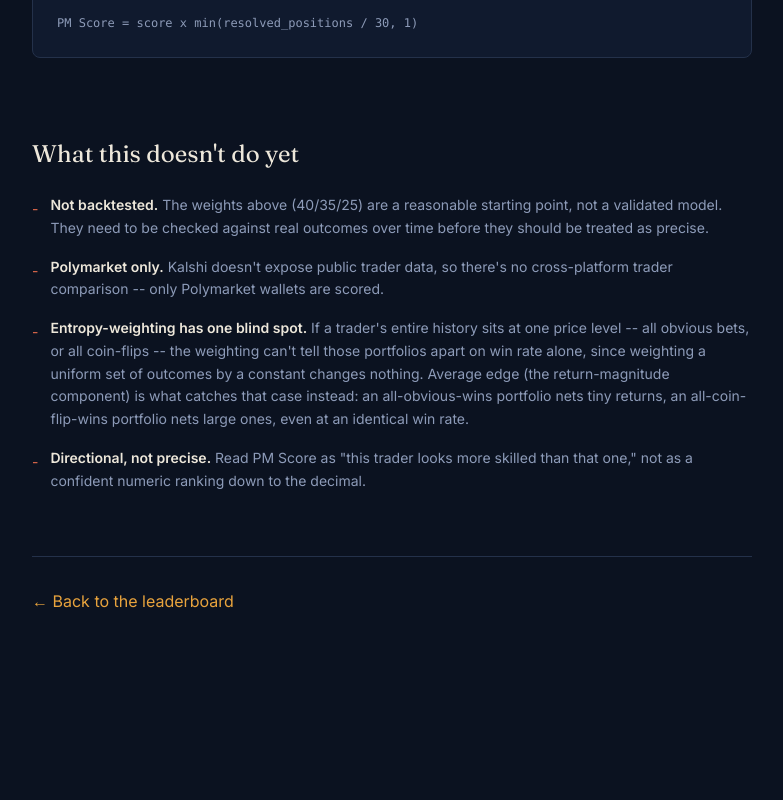
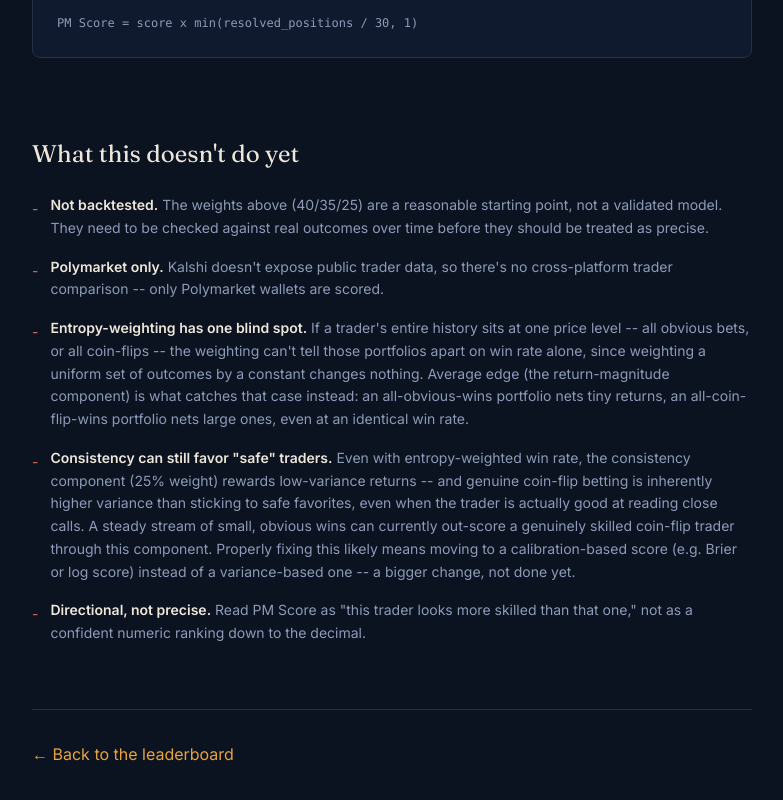
Before and after one commit to SirtioCC/Sirtio, a Next.js app in the folder predictwatch/site/: page /methodology in a window 1280 px wide. Shown: the part 1849-2649 px from the top of the page, without its empty margins (248-1031 px from the left). Before the commit the page ends 2542 px from the top, so only its background shows below. Built offline with nearby package versions, Linux system fonts and the light colour scheme.

Commit message:
Add full Next.js site, entropy-weighted PM Score, PNL column, methodology page

```diff
--- a/predictwatch/site/app/leaderboard/page.tsx
+++ b/predictwatch/site/app/leaderboard/page.tsx
@@ -9,6 +9,15 @@
   if (v >= 1_000_000) return `$${(v / 1_000_000).toFixed(1)}M`;
   if (v >= 1_000) return `$${(v / 1_000).toFixed(0)}K`;
   return `$${v.toFixed(0)}`;
+}
+
+function formatPnl(v: number | null) {
+  if (v === null) return "--";
+  const sign = v >= 0 ? "+" : "-";
+  const abs = Math.abs(v);
+  if (abs >= 1_000_000) return `${sign}$${(abs / 1_000_000).toFixed(1)}M`;
+  if (abs >= 1_000) return `${sign}$${(abs / 1_000).toFixed(0)}K`;
+  return `${sign}$${abs.toFixed(0)}`;
 }
 
 export default async function LeaderboardPage() {
@@ -42,20 +51,21 @@
           </p>
         ) : (
           <div>
-            <div className="grid grid-cols-[40px_1fr_100px_100px_100px] gap-6 pb-3 border-b border-hairline text-xs uppercase tracking-wide text-muted">
+            <div className="grid grid-cols-[40px_1fr_100px_100px_100px_100px] gap-6 pb-3 border-b border-hairline text-xs uppercase tracking-wide text-muted">
               <span>#</span>
               <span>Trader</span>
               <span className="text-right">PM Score</span>
               <span className="text-right">Win rate</span>
               <span className="text-right">Volume</span>
+              <span className="text-right">PNL</span>
             </div>
-            {traders.map((t) => (
+            {traders.map((t, i) => (
               <div
                 key={t.wallet}
-                className="grid grid-cols-[40px_1fr_100px_100px_100px] items-center gap-6 py-4 border-b border-hairline"
+                className="grid grid-cols-[40px_1fr_100px_100px_100px_100px] items-center gap-6 py-4 border-b border-hairline"
               >
                 <span className="font-mono text-muted text-sm">
-                  {String(t.rank).padStart(2, "0")}
+                  {String(i + 1).padStart(2, "0")}
                 </span>
                 <div>
 
@@ -82,6 +92,9 @@
                 <span className="font-mono text-sm text-muted text-right">
                   {formatVolume(t.volume)}
                 </span>
+                <span className={`font-mono text-sm text-right ${(t.pnl ?? 0) >= 0 ? "text-signal-yes" : "text-signal-no"}`}>
+                  {formatPnl(t.pnl)}
+                </span>
               </div>
             ))}
           </div>
--- a/predictwatch/site/app/methodology/page.tsx
+++ b/predictwatch/site/app/methodology/page.tsx
@@ -176,6 +176,25 @@
           <li className="flex gap-3">
             <span className="text-signal-no mt-1">-</span>
             <span>
+              <strong className="text-parchment">
+                Consistency can still favor "safe" traders.
+              </strong>{" "}
+              Even with entropy-weighted win rate, the consistency
+              component (25% weight) rewards low-variance returns --
+              and genuine coin-flip betting is inherently higher
+              variance than sticking to safe favorites, even when the
+              trader is actually good at reading close calls. A steady
+              stream of small, obvious wins can currently out-score a
+              genuinely skilled coin-flip trader through this
+              component. Properly fixing this likely means moving to
+              a calibration-based score (e.g. Brier or log score)
+              instead of a variance-based one -- a bigger change, not
+              done yet.
+            </span>
+          </li>
+          <li className="flex gap-3">
+            <span className="text-signal-no mt-1">-</span>
+            <span>
               <strong className="text-parchment">Directional, not precise.</strong>{" "}
               Read PM Score as "this trader looks more skilled than that
               one," not as a confident numeric ranking down to the
--- a/predictwatch/site/app/page.tsx
+++ b/predictwatch/site/app/page.tsx
@@ -24,7 +24,7 @@
 
       <section className="max-w-6xl mx-auto px-6 pt-20 pb-16">
         <p className="font-mono text-xs uppercase tracking-widest text-accent mb-6">
-          Kalshi · Polymarket
+          Kalshi Â· Polymarket
         </p>
         <h1 className="font-[family-name:var(--font-display)] text-5xl md:text-6xl leading-[1.05] max-w-3xl text-parchment">
           Is this trader{" "}
@@ -33,7 +33,7 @@
         </h1>
         <p className="mt-6 text-lg text-muted max-w-xl">
           Every prediction-market leaderboard ranks by raw dollars. We rank by
-          skill — win rate, consistency, and edge, weighted by how much
+          skill â€” win rate, consistency, and edge, weighted by how much
           history actually backs it up.
         </p>
         <div className="mt-10 flex gap-4">
@@ -81,7 +81,7 @@
             Most active markets
           </h2>
           <Link href="/markets" className="text-sm text-accent hover:underline">
-            View all →
+            View all â†’
           </Link>
         </div>
         <div className="space-y-1">
@@ -93,7 +93,7 @@
               <div>
                 <p className="text-parchment">{m.title}</p>
                 <p className="text-xs text-muted mt-1 uppercase tracking-wide">
-                  {m.source} · {formatVolume(m.volume)} vol
+                  {m.source} Â· {formatVolume(m.volume)} vol
                 </p>
               </div>
               <ProbabilityBar yesPriceCents={m.yes_price_cents} />
@@ -108,17 +108,17 @@
             Top traders by skill
           </h2>
           <Link href="/leaderboard" className="text-sm text-accent hover:underline">
-            Full leaderboard →
+            Full leaderboard â†’
           </Link>
         </div>
         <div className="space-y-1">
-          {leaderboard.map((t) => (
+          {leaderboard.map((t, i) => (
             <div
               key={t.wallet}
               className="grid grid-cols-[40px_1fr_100px_100px] items-center gap-6 py-4 border-b border-hairline"
             >
               <span className="font-mono text-muted text-sm">
-                {String(t.rank).padStart(2, "0")}
+                {String(i + 1).padStart(2, "0")}
               </span>
               <div>
                 <p className="text-parchment">
@@ -129,7 +129,7 @@
                 </p>
               </div>
               <span className="font-mono text-sm text-signal-yes">
-                {t.pm_score !== null ? t.pm_score.toFixed(1) : "—"}
+                {t.pm_score !== null ? t.pm_score.toFixed(1) : "â€”"}
               </span>
               <span className="font-mono text-sm text-muted text-right">
                 {formatVolume(t.pnl)} pnl
--- a/predictwatch/site/lib/queries.ts
+++ b/predictwatch/site/lib/queries.ts
@@ -108,7 +108,7 @@
       END AS pm_score
     FROM latest_leaderboard l
     LEFT JOIN position_stats p ON p.wallet = l.wallet
-    ORDER BY l.rank ASC
+    ORDER BY pm_score DESC NULLS LAST, l.rank ASC
     LIMIT ${limit}
   `;
   return rows.map((r) => ({
```
